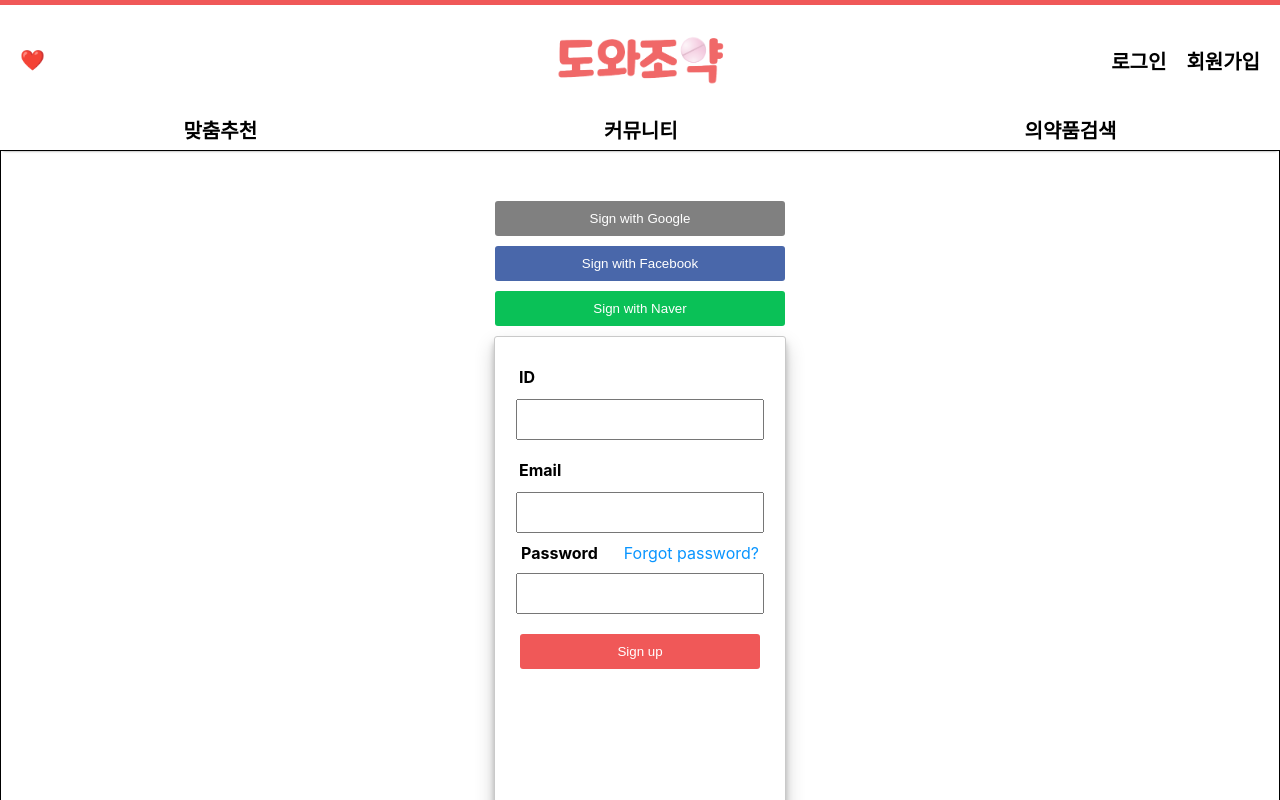
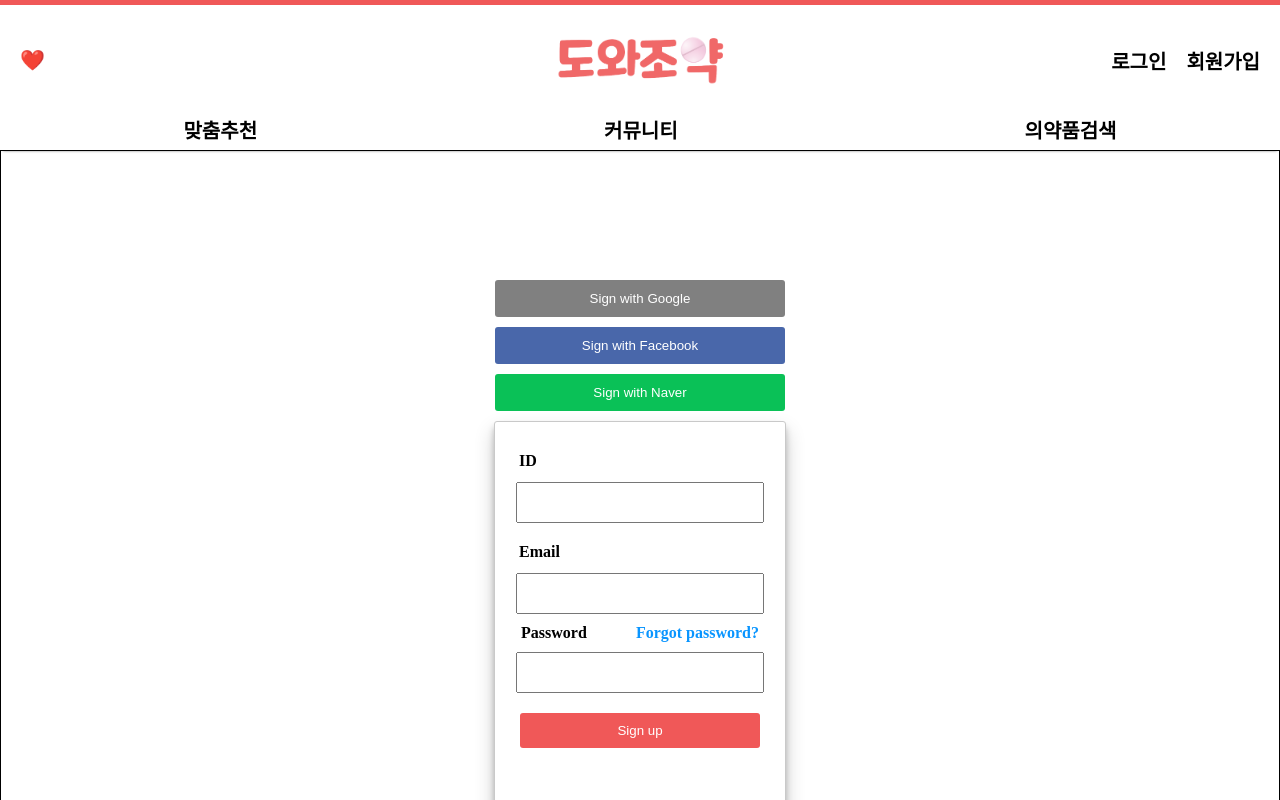
Before and after one commit to codestates-seb/seb43_main_009, a React app in the folder client/: page /signup in a window 1280 px wide. Shown: the top 800 px of the page. Built offline with nearby package versions, Linux system fonts and the light colour scheme; a web font is replaced by a local one.

Commit message:
[FE][Fix] ui수정

```diff
--- a/client/src/page/Signup.js
+++ b/client/src/page/Signup.js
@@ -13,6 +13,8 @@ const Wrapper = styled.div`
     justify-content: space-around;
     height: 1000px;
     margin-top: 50px;
+    font-family: "Noto Sans KR";
+    font-weight: 700;
 `;
 
 const SignupWrapper = styled.div`
@@ -57,7 +59,7 @@ const NaverSignup = styled.button`
 const EmailSignup = styled.form`
     display: flex;
     width: 290px;
-    height: 600px;
+    height: 400px;
     flex-direction: column;
     align-items: center;
     background-color : white;
```
